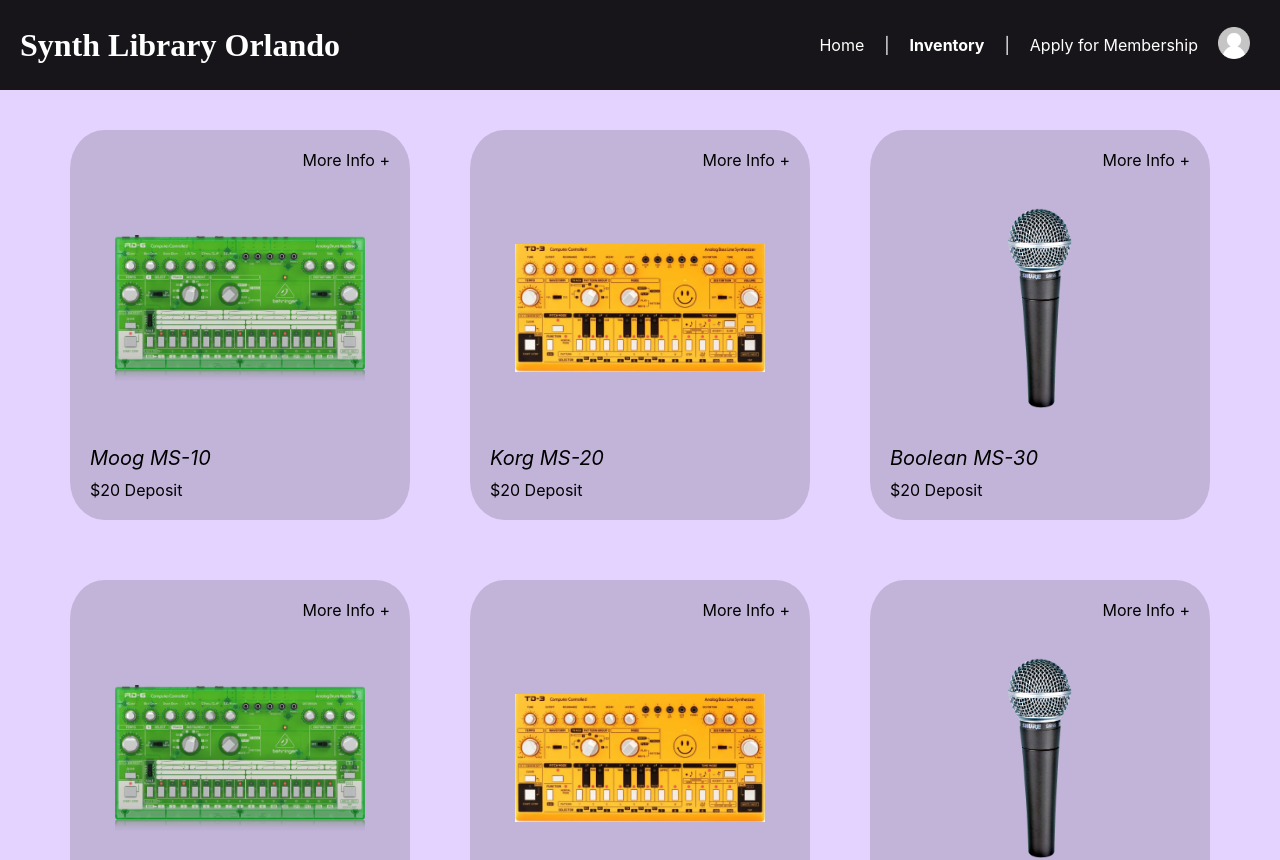
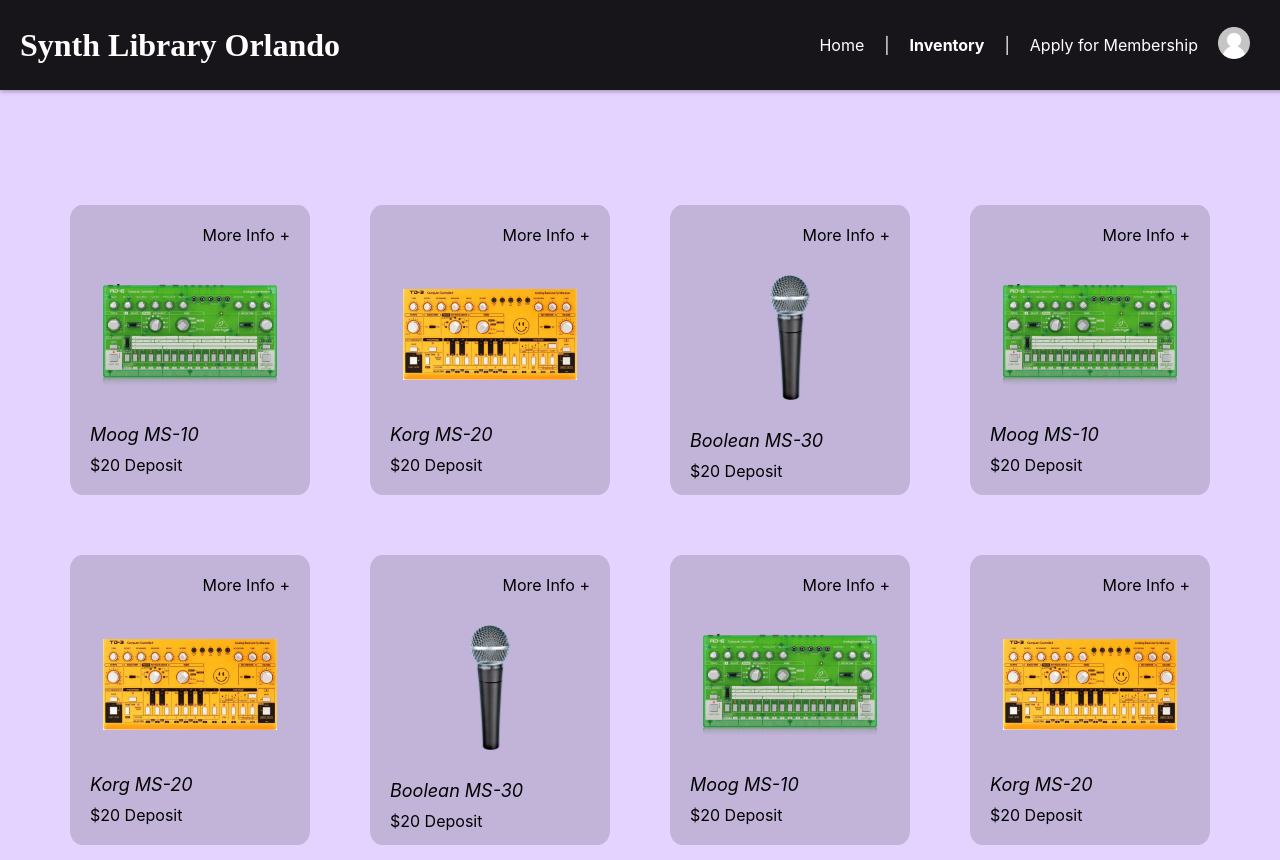
Before and after one commit to cguarasci/synth-library, a React (Create React App) app: page /inventory in a window 1280 px wide. Shown: the top 860 px of the page. Built offline with nearby package versions, Linux system fonts and the light colour scheme.

Commit message:
Added a handler for the background color

```diff
--- a/package.json
+++ b/package.json
@@ -8,7 +8,7 @@
     "@testing-library/user-event": "^13.5.0",
     "react": "^18.2.0",
     "react-dom": "^18.2.0",
-    "react-router-dom": "^6.11.2",
+    "react-router-dom": "^6.13.0",
     "react-scripts": "5.0.1",
     "web-vitals": "^2.1.4"
   },
--- a/src/components/Header/Header.js
+++ b/src/components/Header/Header.js
@@ -3,7 +3,7 @@
 
 const Header = ({ activePage }) => {
   return (
-    <header style={{ display: 'flex', justifyContent: 'space-between', gap: '20px', alignItems: 'center', position: 'fixed', top: 0, minHeight: '90px', width: '100%', backgroundColor: '#000000E6', color: '#fff', padding: '0 20px' }}>
+    <header style={{ display: 'flex', justifyContent: 'space-between', gap: '20px', alignItems: 'center', position: 'fixed', top: 0, minHeight: '90px', width: '100%', backgroundColor: '#000000E6', boxShadow: '0 2px 4px rgba(0, 0, 0, 0.25)', color: '#fff', padding: '0 20px' }}>
       <h1 style={{ fontFamily: 'Kaushan Script' }}>Synth Library Orlando</h1>
       <div style={{ display: 'flex', gap: '20px', alignItems: 'center', marginRight: '50px', position: 'relative' }}>
         <a href="/home" className={`white-link ${activePage === 'Home' ? 'active' : ''}`}>Home</a>
--- a/src/index.css
+++ b/src/index.css
@@ -1,3 +1,7 @@
+:root {
+  --body-background-color: white;
+}
+
 body {
   margin: 0;
   font-family: -apple-system, BlinkMacSystemFont, 'Segoe UI', 'Roboto', 'Oxygen',
@@ -5,6 +9,7 @@
     sans-serif;
   -webkit-font-smoothing: antialiased;
   -moz-osx-font-smoothing: grayscale;
+  background-color: var(--body-background-color); /* Use the CSS variable */
 }
 
 code {
--- a/src/pages/Inventory/Inventory.css
+++ b/src/pages/Inventory/Inventory.css
@@ -34,15 +34,15 @@
     flex-wrap: wrap;
     justify-content: center;
     align-items: center;
-    padding-top: 100px;
+    padding-top: 25px;
 }
 
 .panel {
     display: flex;
     flex-direction: column;
-    width: 300px;
-    height: 350px;
-    border-radius: 10%;
+    width: 200px;
+    height: 250px;
+    border-radius: 5%;
     margin: 30px;
     padding: 20px;
     justify-content: space-between;
@@ -58,8 +58,8 @@
 .panel-image {
     align-self: center;
     padding: 30px 0;
-    max-width: 250px;
-    max-height: 200px;
+    max-width: 175px;
+    max-height: 125px;
     width: fit-content;
 }
 
@@ -109,7 +109,7 @@
     background-color: #EBEBEB;
     padding: 0 10px;
     border: none;
-  }
+}
 
 
 /* @keyframes sine-wave-animation {
--- a/src/pages/Inventory/Inventory.js
+++ b/src/pages/Inventory/Inventory.js
@@ -10,6 +10,8 @@
   const [inventoryData, setInventoryData] = useState(null);
   const [selectedItemIndex, setSelectedItemIndex] = useState(null);
   const popupRef = useRef(null);
+
+  document.documentElement.style.setProperty('--body-background-color', '#E4D3FF');
 
   useEffect(() => {
     setPickupData(pickupInfo);
@@ -40,8 +42,10 @@
   };
 
   return (
-    <div style={{ minHeight: '150vh', backgroundColor: '#E4D3FF' }}>
+    <div style={{ minHeight: '150vh' }}>
         <Header activePage="Inventory" />
+        <div style={{ marginTop: '150px' }}>
+          {/* Search bar goes here */}
           <div className="panel-array">
             {inventoryData?.inventory.map((item, index) => (
                 <div
@@ -52,7 +56,7 @@
                   <div className="more-info-button">More Info +</div>
                   <img className="panel-image" src={process.env.PUBLIC_URL + '/images/inventory/' + item.image} alt="Sample Synth 1" />
                   <div className="item-info">
-                    <p style={{ fontStyle: 'italic', fontSize: 20, margin: 0, marginBottom: '10px' }}>{item.brand} {item.name}</p>
+                    <p style={{ fontStyle: 'italic', fontSize: 18, margin: 0, marginBottom: '10px' }}>{item.brand} {item.name}</p>
                     <p style={{ margin: 0 }}>$20 Deposit</p>
                   </div>
                 </div>
@@ -63,7 +67,7 @@
               <div className="popup-content" ref={popupRef}>
                 <div className="popup-left-panel">
                   <img className="popup-image" src={process.env.PUBLIC_URL + '/images/inventory/' + inventoryData?.inventory[selectedItemIndex].image} alt="Sample Synth 2" />
-                <div style={{ width: '500px', height: '20px', backgroundColor: 'black', opacity: '0.5'}}></div>
+                  <div style={{ width: '500px', height: '15px', backgroundColor: 'black', opacity: '0.5'}}></div>
                   <div style={{ textAlign: 'start', display: 'flex', flexDirection: 'column', gap: '5px' }}>
                     <p style={{ margin: 0 }}><b>Next Pickup Date:</b> {pickupData?.['next-pickup']}</p>
                     <p style={{ margin: 0 }}><b>Next Drop-Off Date:</b> {pickupData?.['next-dropoff']}</p>
@@ -95,6 +99,7 @@
               </div>
             </div>
           )}
+        </div>
     </div>
   );
 };
```
Also changed, not shown: src/App.js (indentation only), 1 other file (tests, documents, lock files or other folders). Lines whose indentation alone changed are shown as unchanged.
